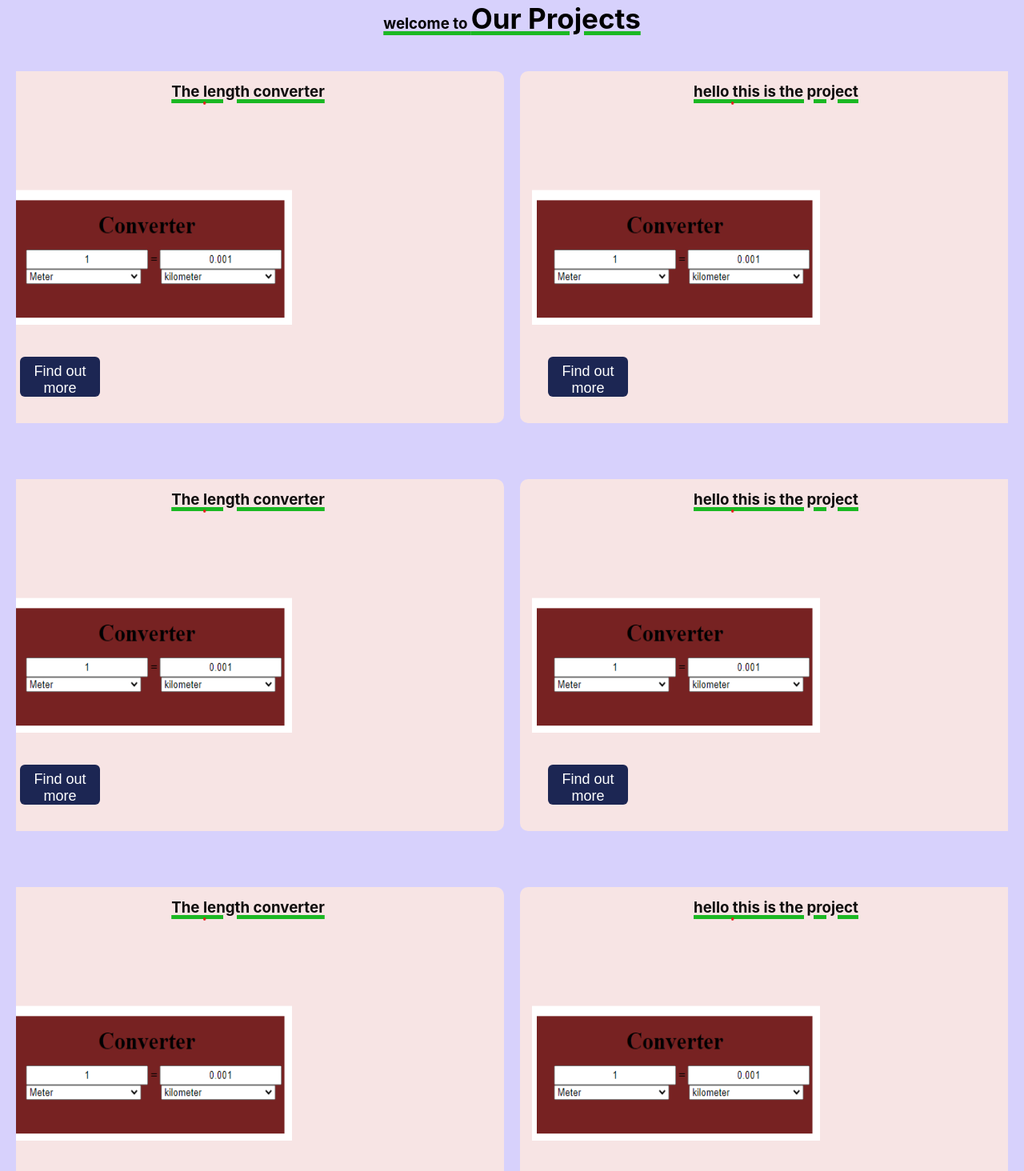
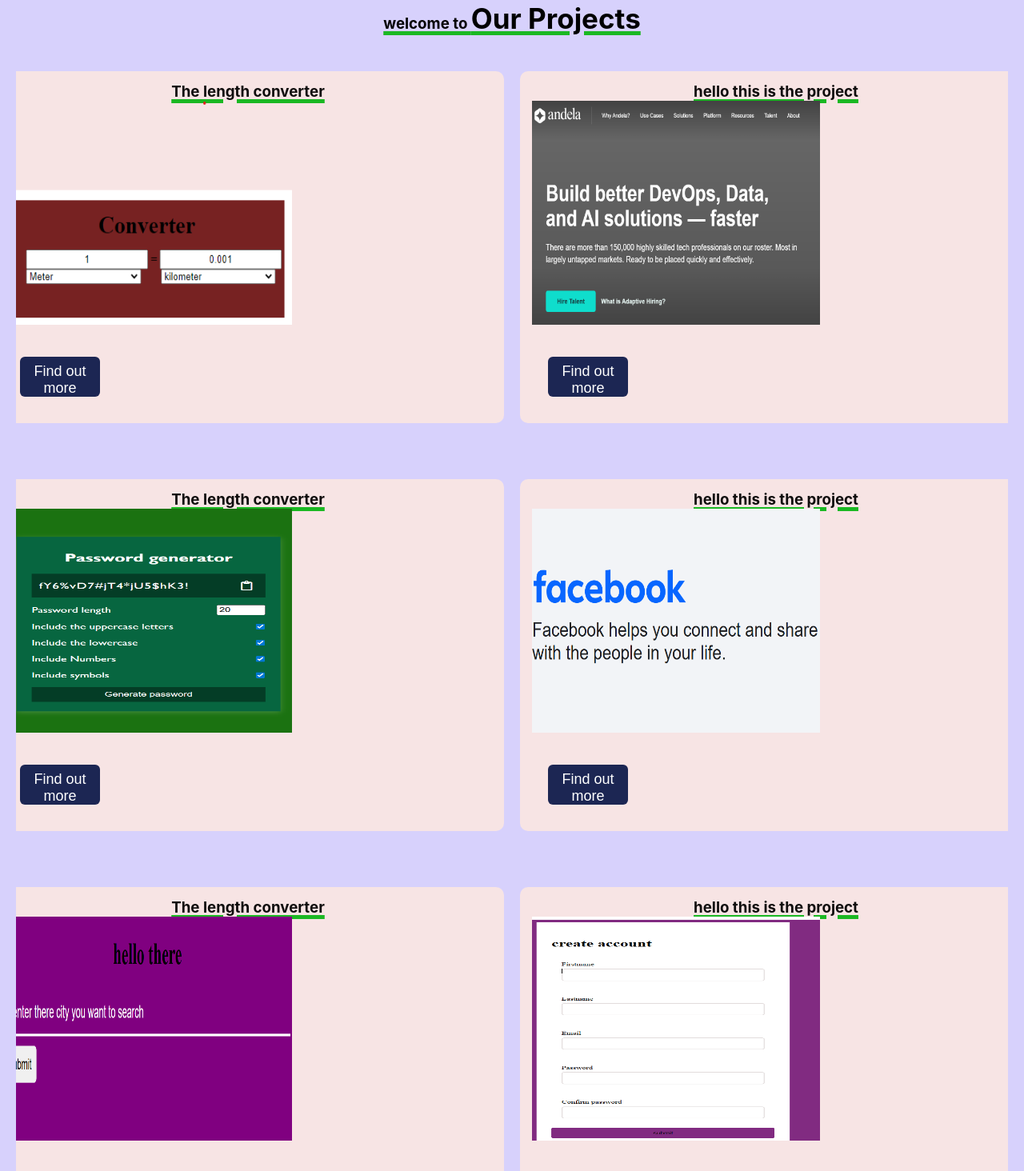
Before and after one commit to sirben181/my-app, a React (Create React App) app: page / in a window 1280 px wide. Shown: the part 1780-3244 px from the top of the page at 80% size. Built offline with nearby package versions, Linux system fonts and the light colour scheme.

Commit message:
homepage projects

```diff
--- a/src/pages/Home.js
+++ b/src/pages/Home.js
@@ -2,6 +2,11 @@ import React from 'react'
 import './home.css'
 import home from '../images/bg-pic.jpg'
 import converter from '../images/projects/conver2.png'
+import jsvalidation from '../images/projects/jsvalidation.png'
+import andela from '../images/projects/Andela.png'
+import facebook from '../images/projects/facebook.png'
+import weather from '../images/projects/weather.png'
+import passwordgen from '../images/projects/passwordgen.png'
 import Profile from './Profile'
 import { Link } from 'react-router-dom'
 const Home = () => {
@@ -38,7 +43,7 @@ const Home = () => {
                                                   <h3> hello this is the project </h3>
                                                  </div>
                                                  <div className="card-body">
-                                                     <img src={converter} alt="is here" />
+                                                     <img src={andela} alt="is here" />
                                                      <Link to='/projects'>
                                                      <button className='btn-primary'>
                                                       Find out more
@@ -53,7 +58,7 @@ const Home = () => {
                                                        <h3> The length converter</h3>
                                                </div>
                                                <div className="card-body">
-                                                     <img src={converter} alt="is here" />
+                                                     <img src={passwordgen} alt="is here" />
                                                      <Link to='/projects'>
                                                       <button className='btn-primary'>
                                                          Find out more
@@ -66,7 +71,7 @@ const Home = () => {
                                                   <h3> hello this is the project </h3>
                                                  </div>
                                                  <div className="card-body">
-                                                     <img src={converter} alt="is here" />
+                                                     <img src={facebook} alt="is here" />
                                                      <Link to='/projects'>
                                                      <button className='btn-primary'>
                                                       Find out more
@@ -84,7 +89,7 @@ const Home = () => {
                                                        <h3> The length converter</h3>
                                                </div>
                                                <div className="card-body">
-                                                     <img src={converter} alt="is here" />
+                                                     <img src={weather} alt="is here" />
                                                      <Link to='/projects'>
                                                       <button className='btn-primary'>
                                                          Find out more
@@ -97,7 +102,7 @@ const Home = () => {
                                                   <h3> hello this is the project </h3>
                                                  </div>
                                                  <div className="card-body">
-                                                     <img src={converter} alt="is here" />
+                                                     <img src={jsvalidation} alt="is here" />
                                                      <Link to='/projects'>
                                                      <button className='btn-primary'>
                                                       Find out more
```
